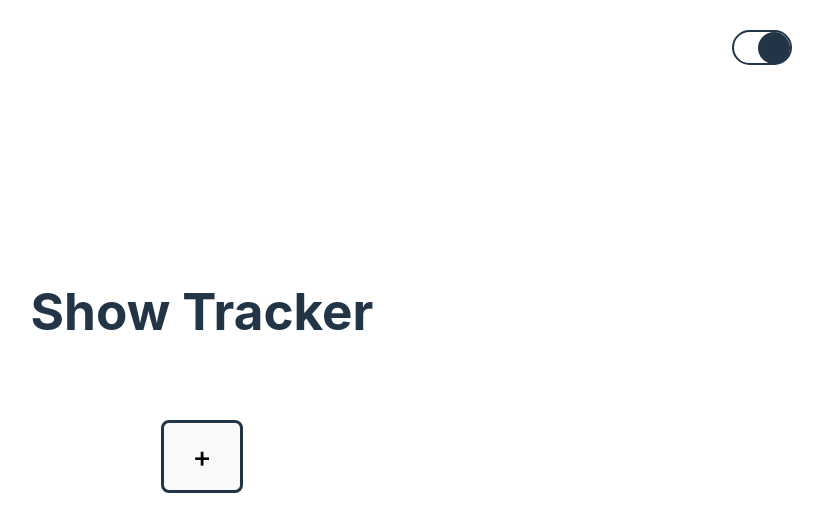
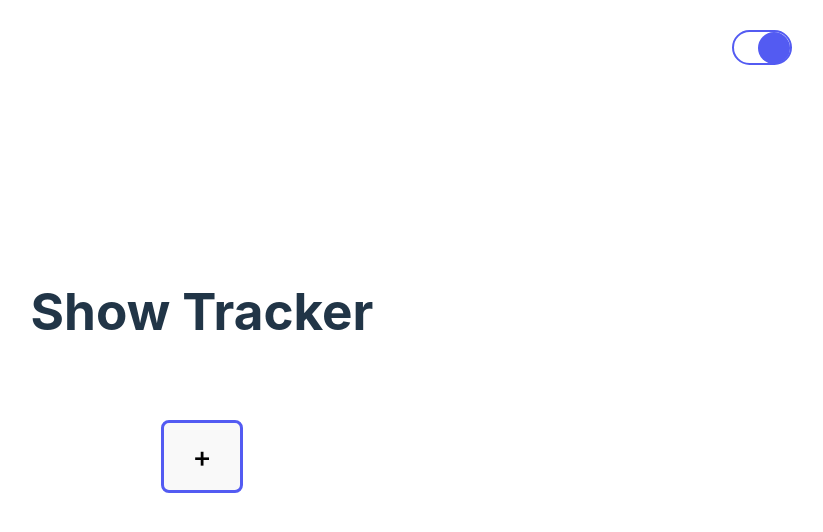
Before and after one commit to coding4freedom/js-show-tracker, a React (Vite) app: page / in a window 1280 px wide. Shown: the top 532 px of the page, without its empty margins (438-1261 px from the left). Built offline with nearby package versions, Linux system fonts and the light colour scheme.

Commit message:
Navbar added for Home navigation, color style changes to PlusTile, provider code correction

```diff
--- a/src/App.jsx
+++ b/src/App.jsx
@@ -3,6 +3,7 @@ import React from 'react';
 import { BrowserRouter as Router, Routes, Route } from 'react-router-dom';
 import { SearchProvider } from './provider/SearchContext';
 import Home from './page/HomePage';
+import NavBar from './components/NavBar';
 import Theme from './components/Theme';
 import Episode from './page/EpisodePage';
 
@@ -16,7 +17,7 @@ function App() {
     <SearchProvider>
       <Router>
         <div className='main'>
-          <Theme />
+          <NavBar />
           <Routes>
             <Route path="/" element={ <Home />} />
             <Route path="/episode" element={<Episode />} />
--- /dev/null
+++ b/src/components/NavBar.css
@@ -0,0 +1,12 @@
+
+.nav-bar span {
+    position: fixed;
+    top: 27px;
+    right: 160px;
+    font-size: 1.5rem;
+    color: #fff;
+}
+
+.nav-bar span:hover {
+    color: #535bf2;
+}
--- /dev/null
+++ b/src/components/NavBar.jsx
@@ -0,0 +1,17 @@
+
+import { Link } from 'react-router-dom';
+import Theme from "./Theme";
+import "./NavBar.css";
+
+const NavBar = () => {
+    return (
+        <div className="nav-bar">
+            <Theme />
+            <Link to="/">
+                <span>HOME</span>
+            </Link>
+        </div>
+    )
+}
+
+export default NavBar;
--- a/src/components/PlusTile.css
+++ b/src/components/PlusTile.css
@@ -7,7 +7,7 @@
 .plus-btn {
     padding: 1rem 1.8rem;
     font-size: 1.8rem;
-    border: 3px solid #213547;
+    border: 3px solid #535bf2;
 }
 
 /* Modal Section */
--- a/src/components/Theme.css
+++ b/src/components/Theme.css
@@ -3,7 +3,7 @@
     display: flex;
     justify-content: end;
     height: 35px;
-    border: 2px solid #213547;
+    border: 2px solid #535bf2;;
     border-radius: 35px;
     width: 60px;
     position: fixed;
@@ -16,5 +16,5 @@
     width: 32px;
     padding: 0;
     border-radius: 50%;
-    background-color: #213547;
+    background-color: #535bf2;
 }
--- a/src/provider/SearchContext.jsx
+++ b/src/provider/SearchContext.jsx
@@ -1,4 +1,4 @@
-import React, {createContext, useContext, useState, useEffect, Children} from "react";
+import React, {createContext, useContext, useState, useEffect, children} from "react";
 
 const SearchContext = createContext();
 
```
